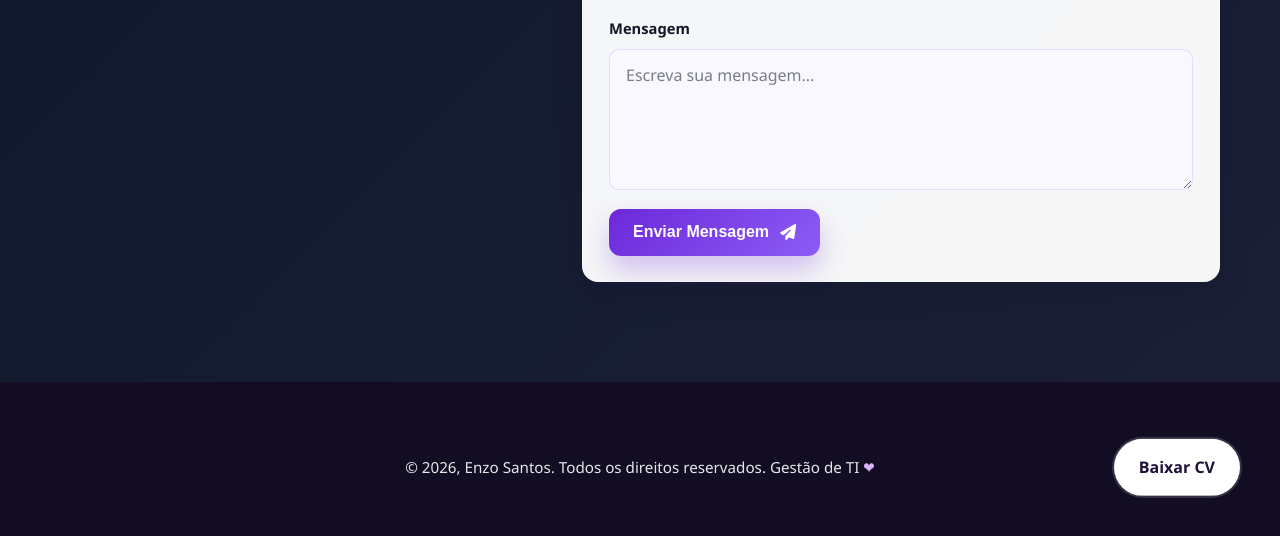
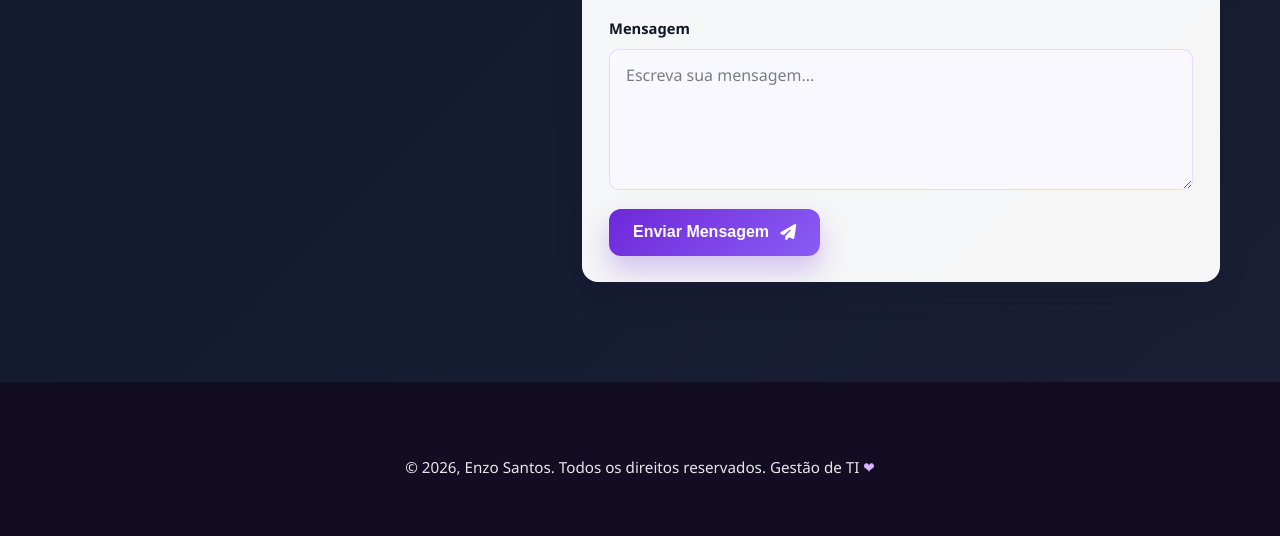
Before and after one commit to Enzoevbs/Portif-lioEnzoSantos, a plain HTML site: page index.html in a window 1280 px wide. Shown: the part 6528-7064 px from the top of the page. Drawn offline with Linux system fonts and the light colour scheme.

Commit message:
Remove o botao flutuante e organiza curriculos
Co-authored-by: Copilot <223556219+Copilot@users.noreply.github.com>

```diff
--- a/index.html
+++ b/index.html
@@ -39,7 +39,7 @@
                 <p class="hero-subtitle">Gestor de Tecnologia da Informação</p>
                 <div class="hero-actions fade-in-up">
                     <a href="#contact" class="hero-button hero-button-primary">Entrar em Contato</a>
-                    <a href="_Enzocurriculoseg112026.pdf" class="hero-button hero-button-secondary" download>Baixar Currículo</a>
+                    <a href="documentos/curriculos/_Enzocurriculoseg112026.pdf" class="hero-button hero-button-secondary" download>Baixar Currículo</a>
                 </div>
 
             </div>
@@ -496,9 +496,6 @@
             <div class="footer-text">
                 <p>&copy; 2026, Enzo Santos. Todos os direitos reservados. Gestão de TI <span class="heart">❤</span></p>
             </div>
-            <a href="_Enzocurriculoseg112026.pdf" class="floating-cv" download>
-                <span>Baixar CV</span>
-            </a>
         </div>
     </footer>
 
--- a/style.css
+++ b/style.css
@@ -1594,40 +1594,6 @@ section {
     color: #d8b4fe;
 }
 
-.floating-cv {
-    position: absolute;
-    right: 0;
-    top: 50%;
-    transform: translateY(-50%);
-    display: inline-flex;
-    align-items: center;
-    justify-content: center;
-    padding: 0.9rem 1.5rem;
-    border-radius: 999px;
-    background: white;
-    color: #1f1239;
-    font-weight: 700;
-    text-decoration: none;
-    box-shadow: 0 10px 24px rgba(255, 255, 255, 0.15);
-    border: 1px solid rgba(255, 255, 255, 0.15);
-    animation: cvPulse 2.2s ease-in-out infinite;
-    transition: transform 0.25s ease, box-shadow 0.25s ease;
-}
-
-.floating-cv:hover {
-    transform: translateY(-50%) scale(1.03);
-    box-shadow: 0 16px 30px rgba(255, 255, 255, 0.18);
-}
-
-@keyframes cvPulse {
-    0%, 100% {
-        box-shadow: 0 0 0 0 rgba(255, 255, 255, 0.18);
-    }
-    50% {
-        box-shadow: 0 0 0 12px rgba(255, 255, 255, 0.02);
-    }
-}
-
 /* ==================== Responsive Design ==================== */
 @media (max-width: 768px) {
     .hamburger {
```
Also changed, not shown: myPortfol.html (+1 -4 lines), 6 other files.
